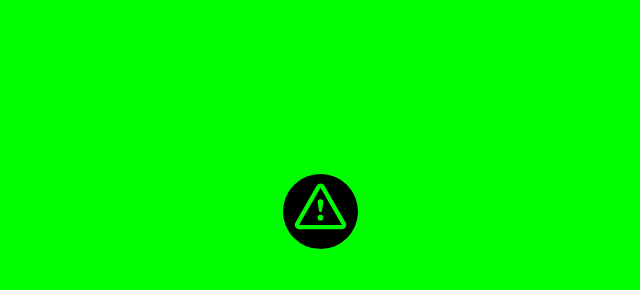
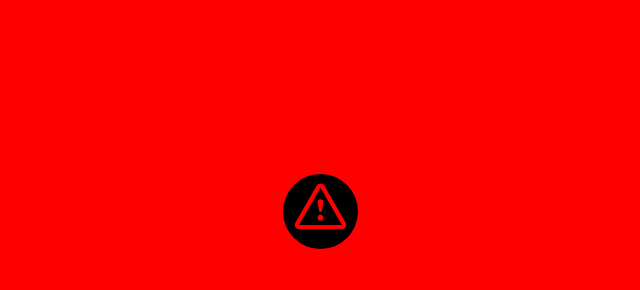
Before and after one commit to jzedwards/under-maintenance, a plain HTML site: page html/index.html in a window 1280 px wide. Shown: the part 23-313 px from the top of the page, without its empty margins (320-960 px from the left). Drawn offline with nearby package versions, Linux system fonts and the light colour scheme.

Commit message:
update to red

```diff
--- a/html/index.html
+++ b/html/index.html
@@ -5,7 +5,7 @@
 <style>
   html, body { padding: 0; margin: 0; width: 100%; height: 100%; }
   * {box-sizing: border-box;}
-  body { text-align: center; padding: 0; background: #00ff00; color: #000000; font-family: Open Sans; }
+  body { text-align: center; padding: 0; background: #ff0000; color: #000000; font-family: Open Sans; }
   h1 { font-size: 50px; font-weight: 100; text-align: center;}
   body { font-family: Open Sans; font-weight: 100; font-size: 20px; color: #000000; text-align: center; display: -webkit-box; display: -ms-flexbox; display: flex; -webkit-box-pack: center; -ms-flex-pack: center; justify-content: center; -webkit-box-align: center; -ms-flex-align: center; align-items: center;}
   article { display: block; width: 700px; padding: 50px; margin: 0 auto; }
```
